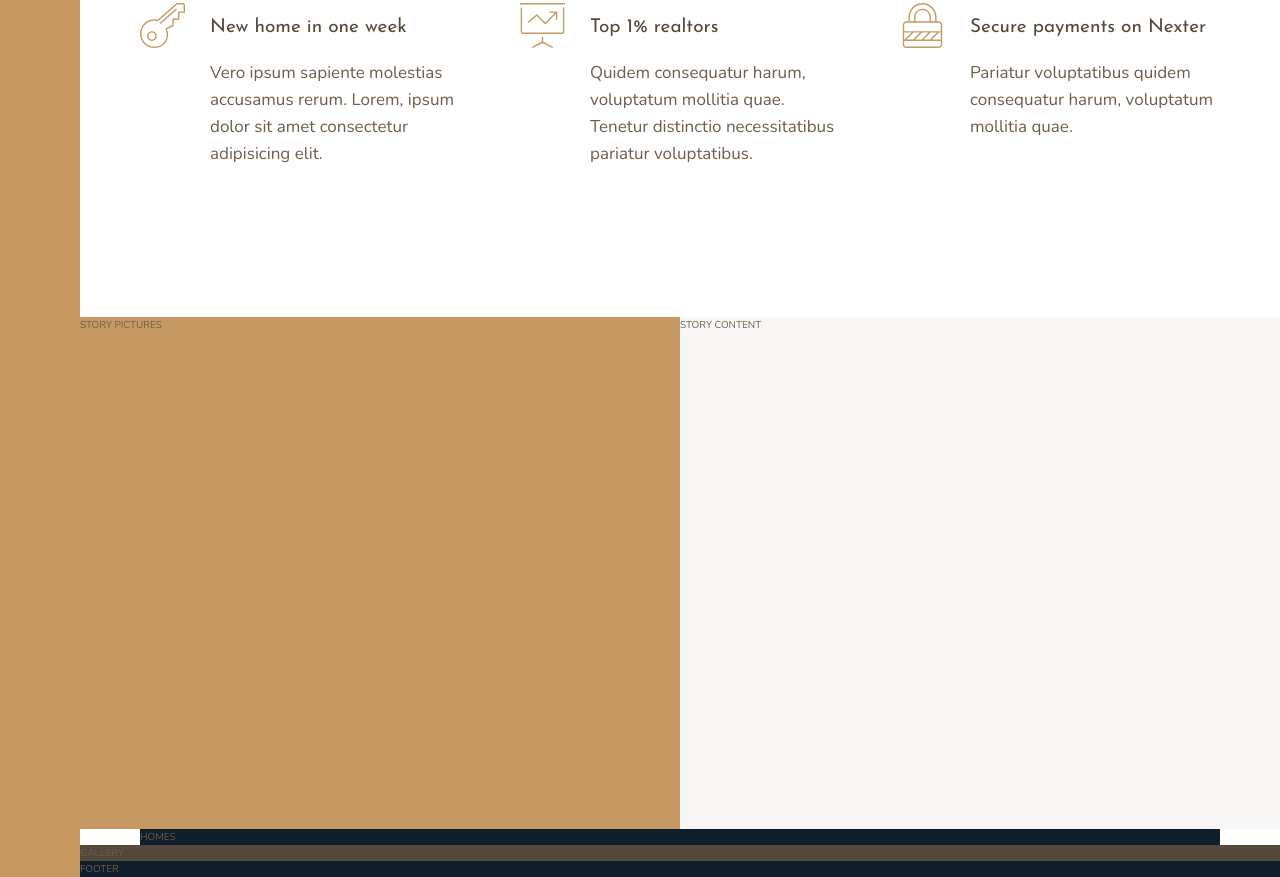
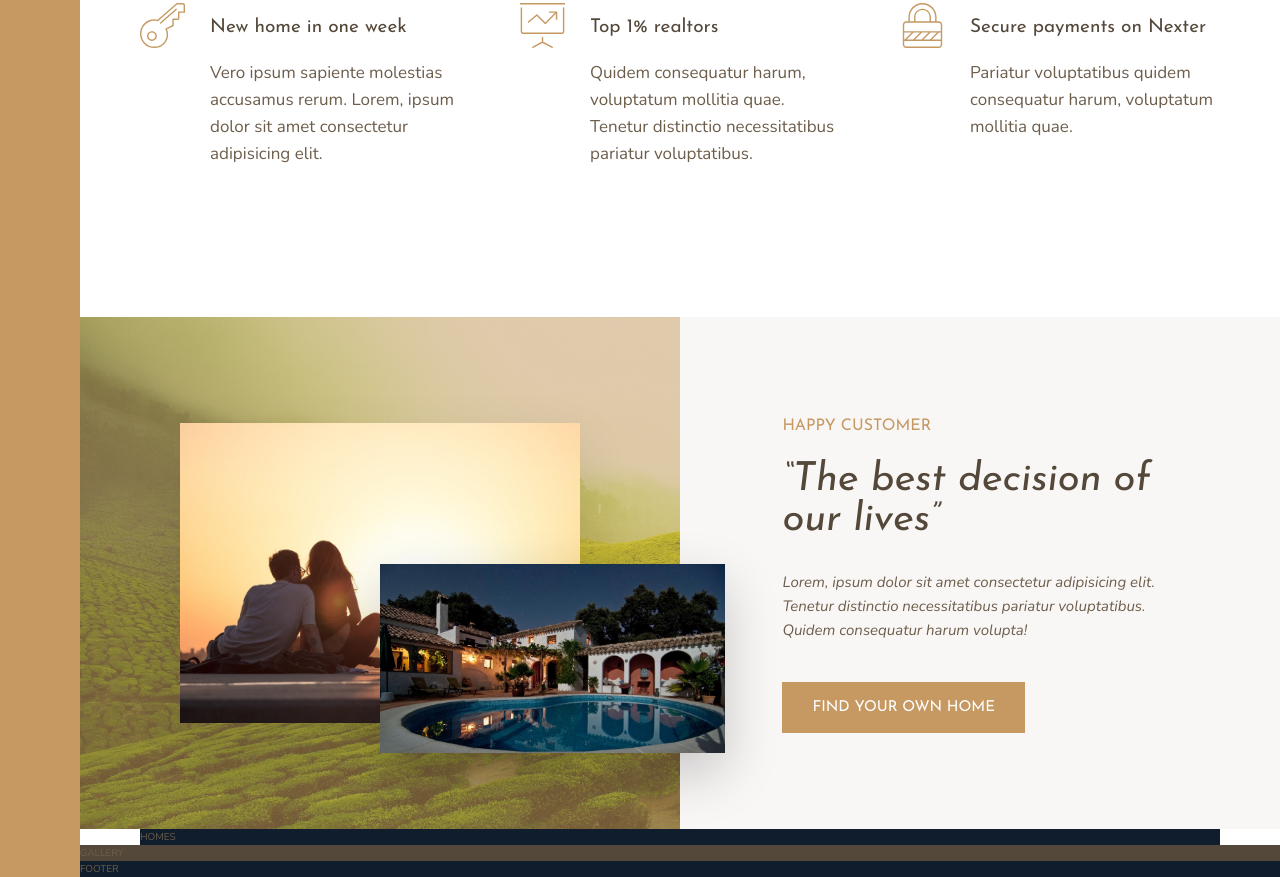
Before and after one commit to hjpunzalan/Nexter, a website: page index.html in a window 1280 px wide. Shown: the part 991-1868 px from the top of the page. Drawn offline with nearby package versions, Linux system fonts and the light colour scheme.

Commit message:
built the story section using grids

```diff
--- a/index.html
+++ b/index.html
@@ -87,12 +87,18 @@
 
         <!-- STORY PICTURES -->
         <div class="story__pictures">
-            STORY PICTURES
+            <img src="./img/story-1.jpeg" alt="Couple with new house" class="story__img--1">
+            <img src="./img/story-2.jpeg" alt="New house" class="story__img--2">
         </div>
 
         <!-- STORY CONTENT -->
         <div class="story__content">
-            STORY CONTENT
+            <h3 class="heading-3 mb-sm">Happy Customer</h3>
+            <h2 class="heading-2 heading-2--dark mb-md">&ldquo;The best decision of our lives&rdquo;</h2>
+            <p class="story__text">
+                Lorem, ipsum dolor sit amet consectetur adipisicing elit. Tenetur distinctio necessitatibus pariatur voluptatibus. Quidem consequatur harum volupta!
+            </p>
+            <button class="btn">Find your own home</button>
         </div>
 
         <!-- HOMES -->
--- a/sass/_story.scss
+++ b/sass/_story.scss
@@ -1,11 +1,49 @@
 .story {
     &__pictures {
-        background-color: $color-primary;
         grid-column: full-start / col-end 4;
+        background-image: linear-gradient(rgba($color-primary, .5), rgba($color-primary, .5)), url(../img/back.jpg);
+        background-size: cover;
+
+        display: grid;
+        grid-template-rows: repeat(6, 1fr);
+        grid-template-columns: repeat(6, 1fr);
+        align-items: center;
+    }
+
+    &__img--1 {
+        width: 100%;
+        grid-row: 2 / 6;
+        grid-column: 2 / 6;
+        box-shadow: 0 2rem 5rem rgba($color: #000000, $alpha: .1)
+    }
+
+    &__img--2 {
+        width: 115%;
+        grid-row: 4 / 6;
+        grid-column: 4 / 7;
+        z-index: 2;
+        box-shadow: 0 2rem 5rem rgba($color: #000000, $alpha: .2)
     }
 
     &__content {
         background-color: $color-grey-light-1;
         grid-column: col-start 5 / full-end;
+        padding: 6rem 8vw;
+
+        // display: flex;
+        // flex-direction: column;
+        // justify-content: center;
+        // align-items: flex-start;
+
+        display: grid;
+        justify-items: start;
+        align-content: center;
+    }
+
+
+    &__text {
+        font-size: 1.5rem;
+        font-style: italic;
+        margin-bottom: 4rem;
     }
 }
--- a/sass/_typography.scss
+++ b/sass/_typography.scss
@@ -10,10 +10,19 @@
 
 .heading-2 {
     @extend %heading;
+    font-size: 4rem;
+    font-style: italic;
+    line-height: 1;
+
+    &--light { color: $color-grey-light-1; }
+    &--dark { color: $color-grey-dark-1; }
 }
 
 .heading-3 {
     @extend %heading;
+    font-size: 1.6rem;
+    color: $color-primary;
+    text-transform: uppercase;
 }
 
 .heading-4 {
@@ -24,3 +33,25 @@
     &--dark { color: $color-grey-dark-1; }
 
 }
+
+.btn {
+    background-color: $color-primary;
+    color: #fff;
+    border: none;
+    border-radius: 0;
+    font-family: $font-display;
+    font-size: 1.5rem;
+    text-transform: uppercase;
+    padding: 1.8rem 3rem;
+    cursor: pointer;
+    transition: all .2s;
+
+    &:hover {
+        background-color: $color-primary-dark;
+    }
+}
+
+.mb-sm { margin-bottom: 2rem; }
+.mb-md { margin-bottom: 3rem; }
+.mb-lg { margin-bottom: 4rem; }
+.mb-hg { margin-bottom: 8rem; }
```
Also changed, not shown: css/style.css.
